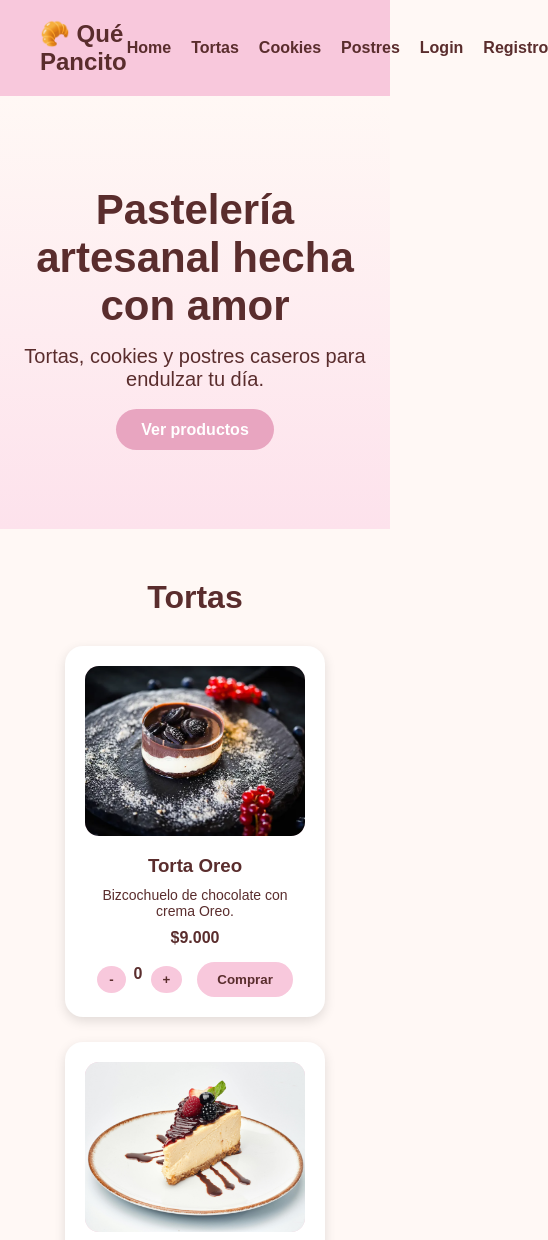
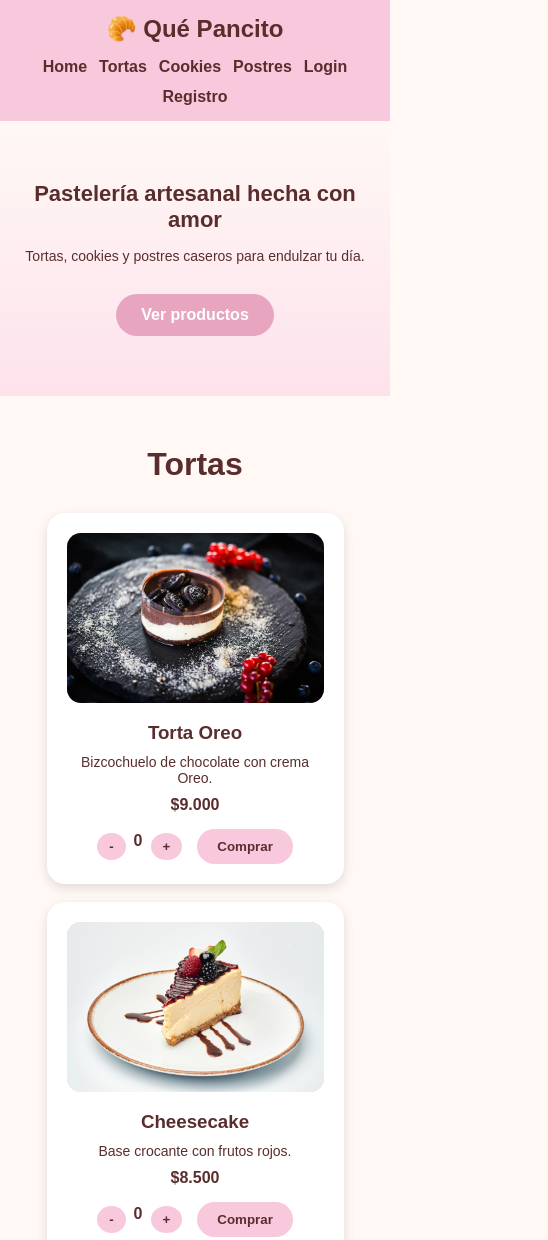
Before and after one commit to fausticosma/qp, a plain HTML site: page index.html in a window 390 px wide. Shown: the top 1240 px of the page, 548 px wide, since content can reach past the window. Drawn offline with Linux system fonts and the light colour scheme.

Commit message:
Mejora UX/UI: responsive y animaciones

```diff
--- a/assets/css/estilos.css
+++ b/assets/css/estilos.css
@@ -8,6 +8,12 @@ body {
     font-family: Arial, sans-serif;
     background-color: #fff8f5;
     color: #5a2d2d;
+    animation: fadeIn 0.6s ease-in;
+}
+
+@keyframes fadeIn {
+    from { opacity: 0; transform: translateY(10px); }
+    to   { opacity: 1; transform: translateY(0); }
 }
 
 .navbar {
@@ -32,6 +38,7 @@ body {
     text-decoration: none;
     color: #5a2d2d;
     font-weight: bold;
+    transition: color 0.3s ease;
 }
 
 .menu a:hover {
@@ -61,10 +68,13 @@ body {
     border-radius: 25px;
     text-decoration: none;
     font-weight: bold;
+    transition: background-color 0.3s ease, transform 0.2s ease;
+    display: inline-block;
 }
 
 .boton:hover {
     background-color: #d989aa;
+    transform: scale(1.05);
 }
 
 .productos {
@@ -90,6 +100,12 @@ body {
     padding: 20px;
     border-radius: 18px;
     box-shadow: 0 4px 12px rgba(0,0,0,0.12);
+    transition: transform 0.3s ease, box-shadow 0.3s ease;
+}
+
+.card:hover {
+    transform: translateY(-6px);
+    box-shadow: 0 10px 24px rgba(0,0,0,0.18);
 }
 
 .card img {
@@ -123,12 +139,15 @@ body {
     border-radius: 20px;
     cursor: pointer;
     font-weight: bold;
+    transition: background-color 0.3s ease, color 0.3s ease, transform 0.2s ease;
 }
 
 .card button:hover {
     background-color: #e8a5c0;
     color: white;
+    transform: scale(1.05);
 }
+
 .card-acciones {
     display: flex;
     justify-content: center;
@@ -147,6 +166,7 @@ body {
     padding: 6px 12px;
     border-radius: 50%;
 }
+
 footer {
     background-color: #5a2d2d;
     color: white;
@@ -170,6 +190,7 @@ footer {
     display: flex;
     flex-direction: column;
     gap: 15px;
+    animation: fadeIn 0.5s ease-in;
 }
 
 .formulario h2 {
@@ -181,6 +202,12 @@ footer {
     padding: 12px;
     border: 1px solid #ddd;
     border-radius: 10px;
+    transition: border-color 0.3s ease;
+}
+
+.formulario input:focus {
+    outline: none;
+    border-color: #e8a5c0;
 }
 
 .formulario button {
@@ -190,9 +217,78 @@ footer {
     border-radius: 20px;
     font-weight: bold;
     cursor: pointer;
+    transition: background-color 0.3s ease, color 0.3s ease, transform 0.2s ease;
 }
 
 .formulario button:hover {
     background-color: #e8a5c0;
     color: white;
+    transform: scale(1.03);
 }
+
+/* =============================================
+   RESPONSIVE - Media Queries
+   ============================================= */
+
+@media (max-width: 768px) {
+    .navbar {
+        flex-direction: column;
+        gap: 15px;
+        padding: 20px;
+        text-align: center;
+    }
+
+    .menu {
+        flex-wrap: wrap;
+        justify-content: center;
+        gap: 12px;
+    }
+
+    .hero h1 {
+        font-size: 28px;
+    }
+
+    .hero p {
+        font-size: 16px;
+    }
+
+    .hero {
+        padding: 60px 20px;
+    }
+
+    .card {
+        width: 220px;
+    }
+
+    .contenedor-cards {
+        gap: 18px;
+    }
+}
+
+@media (max-width: 480px) {
+    .navbar {
+        padding: 15px;
+    }
+
+    .hero h1 {
+        font-size: 22px;
+    }
+
+    .hero p {
+        font-size: 14px;
+    }
+
+    .contenedor-cards {
+        flex-direction: column;
+        align-items: center;
+    }
+
+    .card {
+        width: 90%;
+        max-width: 320px;
+    }
+
+    .formulario {
+        width: 90%;
+    }
+}
```
